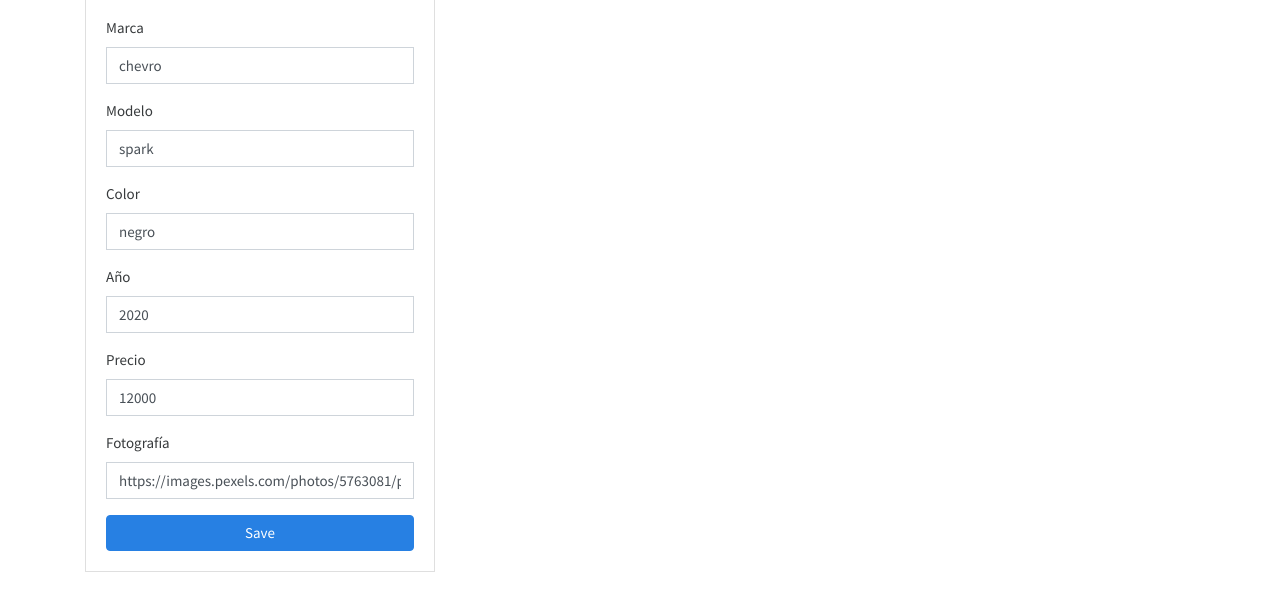
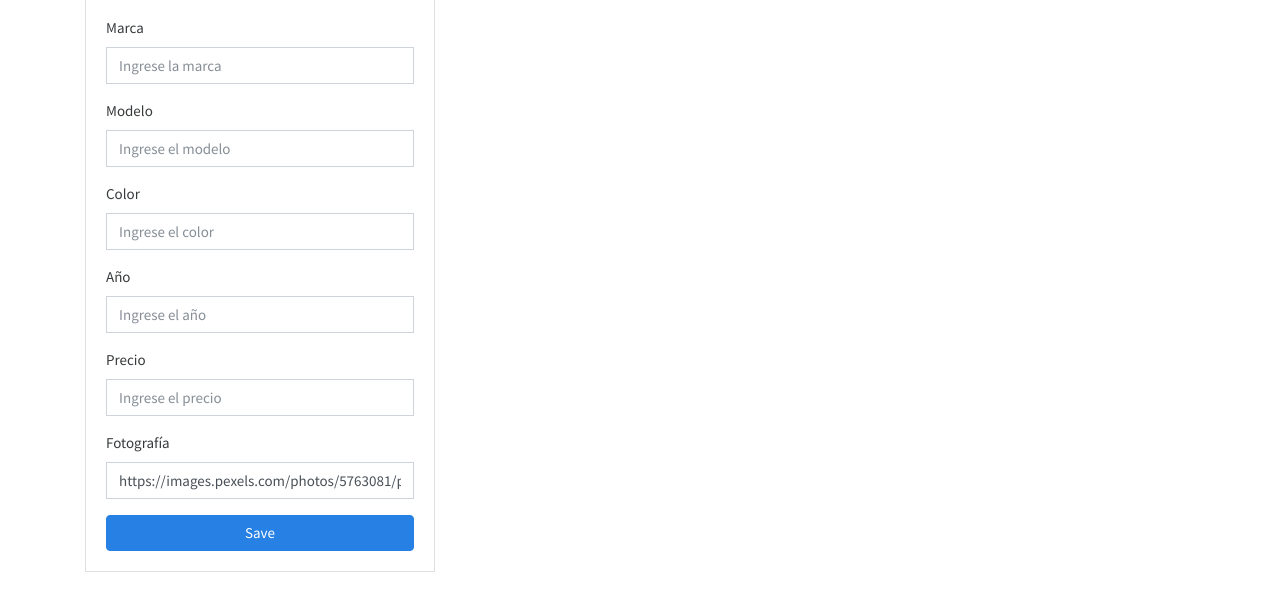
Before and after one commit to Antonioherazo1/CRUD, a plain HTML site: page index.html in a window 1280 px wide. Shown: the part 167-778 px from the top of the page. Drawn offline with nearby package versions, Linux system fonts and the light colour scheme.

Commit message:
se quitan los valores por defecto

```diff
--- a/index.html
+++ b/index.html
@@ -25,23 +25,23 @@
                     <form id="car-form" class="card-body">
                         <div class="form-group">
                             <label for="brand">Marca</label>
-                            <input type="text" class="form-control" value="chevro" id="brand" placeholder="Ingrese la marca">
+                            <input type="text" class="form-control"  id="brand" placeholder="Ingrese la marca">
                         </div>
                         <div class="form-group">
                             <label for="model">Modelo</label>
-                            <input type="text" class="form-control" value="spark" id="model" placeholder="Ingrese el modelo">
+                            <input type="text" class="form-control"  id="model" placeholder="Ingrese el modelo">
                         </div>
                         <div class="form-group">
                             <label for="color">Color</label>
-                            <input type="text" class="form-control" value="negro" id="color" placeholder="Ingrese el color">
+                            <input type="text" class="form-control"  id="color" placeholder="Ingrese el color">
                         </div>
                         <div class="form-group">
                             <label for="year">Año</label>
-                            <input type="number" class="form-control" value="2020" id="year" placeholder="Ingrese el año">
+                            <input type="number" class="form-control"  id="year" placeholder="Ingrese el año">
                         </div>
                         <div class="form-group">
                             <label for="price">Precio</label>
-                            <input type="number" class="form-control" value="12000" id="price" step="0.01" placeholder="Ingrese el precio">
+                            <input type="number" class="form-control"  id="price" step="0.01" placeholder="Ingrese el precio">
                         </div>
                         <div class="form-group">
                             <label for="photo">Fotografía</label>
```
